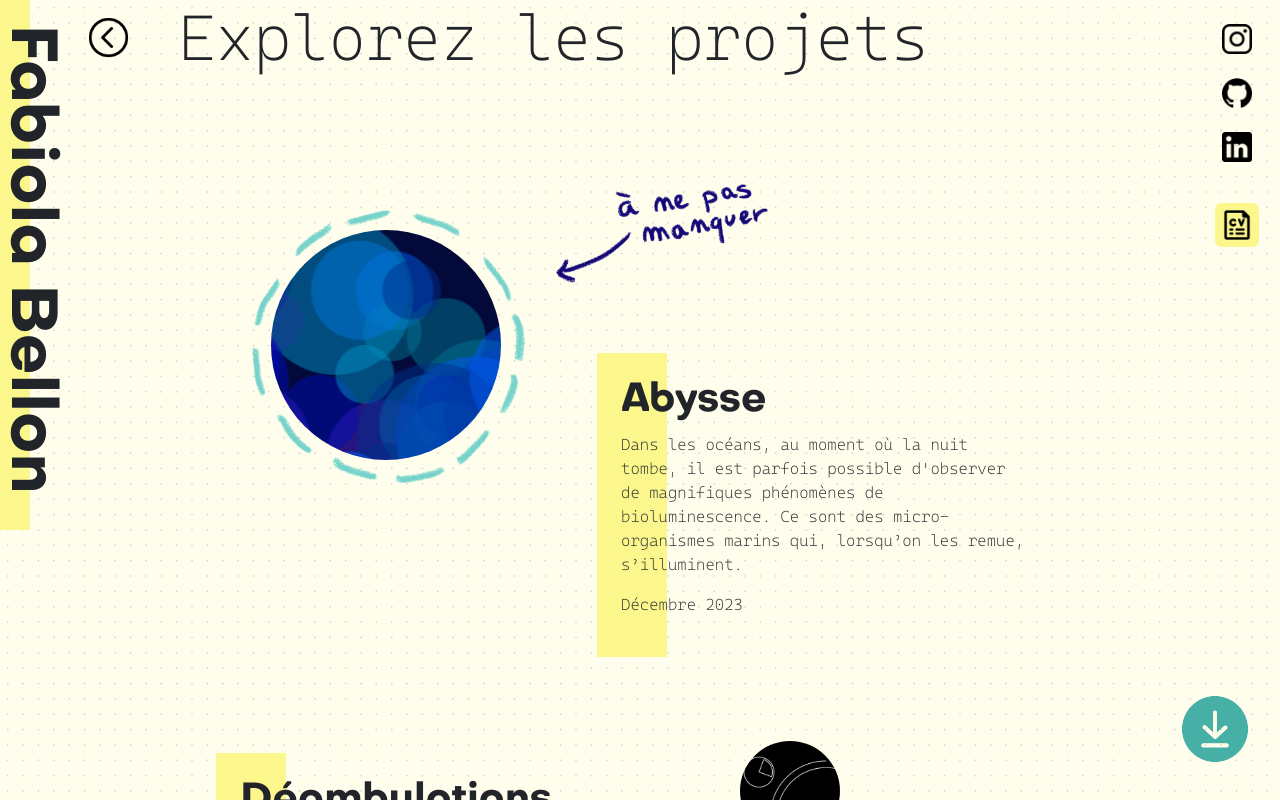
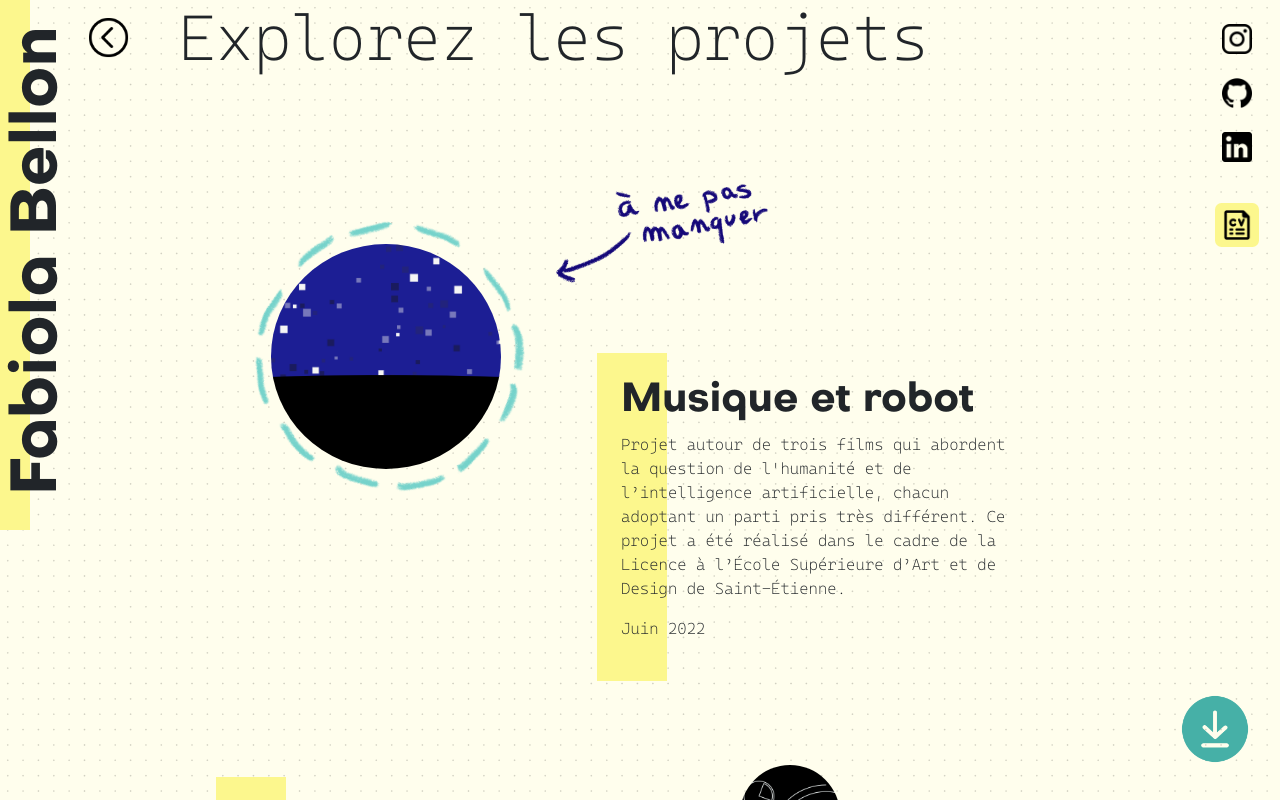
Before and after one commit to fabibot/portfolio, a Vue app: page /projets in a window 1280 px wide. Shown: the top 800 px of the page. Built offline with nearby package versions, Linux system fonts and the light colour scheme.

Commit message:
feat: projet épinglé image

```diff
--- a/src/assets/images/projets/projetData.js
+++ b/src/assets/images/projets/projetData.js
@@ -7,6 +7,7 @@ const projetList = [
     { titre : "Meteo", date: "Juin 2024",  image: "meteo-api.png", lien: "https://fabibot.github.io/meteo/", description : "Lorem Ipsu text explicati pour le rpojet de décembre 20123. Contenu sans contenu pour explicatif du projet."},
     { titre : "Tic tac toe", date: "Main 2024",  image: "tictactoe.png", lien: "https://fabibot.github.io/JeuMorpion-Odin/", description : "Lorem Ipsu text explicati pour le rpojet de décembre 20123. Contenu sans contenu pour explicatif du projet."},
     { titre : "Bauhaus", date: "Décembre 2023", image: "bauhaus2.png", lien: "https://fabibot.github.io/DeambulationNumerique/page2.html", description : "Lorem Ipsu text explicati pour le rpojet de décembre 20123. Contenu sans contenu pour explicatif du projet."},
+    { titre : "Musique et robot", date: "Juin 2022", image: "dnaNumerique2.png", lien: "https://musique-et-robots.netlify.app/", description : "Projet autour de trois films qui abordent la question de l'humanité et de l’intelligence artificielle, chacun adoptant un parti pris très différent. Ce projet a été réalisé dans le cadre de la Licence à l’École Supérieure d’Art et de Design de Saint-Étienne."},
 
 
 
--- a/src/components/MainContent.vue
+++ b/src/components/MainContent.vue
@@ -78,16 +78,16 @@
     .div-prenom {
         width: 30px;
         height: 530px;
-        padding: 10px;
+        padding: 35px 2px;
+        display: flex;
+        align-items: flex-end;
     }
 
     .rotate-prenom {
-        transform: rotate(90deg);
+        transform: rotate(-90deg);
     }
     .div-prenom  h1 {
         position: absolute;
-        top: -51px;
-        left: 20px;
         text-wrap: nowrap;
 
     }
--- a/src/components/portfolio/ProjetsIndex.vue
+++ b/src/components/portfolio/ProjetsIndex.vue
@@ -16,7 +16,7 @@
         </div>
     <div class="projet-index-content d-flex flex-column align-items-center">
         <div class="projet-groupe m-5 w-75">
-            <ProjetEpingle :projetEpingle="projetList[0]"></ProjetEpingle>
+            <ProjetEpingle :projetEpingle="projetList[7]"></ProjetEpingle>
         </div>
         <div class="projet-groupe m-5 w-75">
             <Deambulations :projetDeambulation="[projetList[0], projetList[2], projetList[1]]"></Deambulations>
```
Also changed, not shown: src/assets/images/projets/dnaNumerique1.png (added), src/assets/images/projets/dnaNumerique2.png (added).
